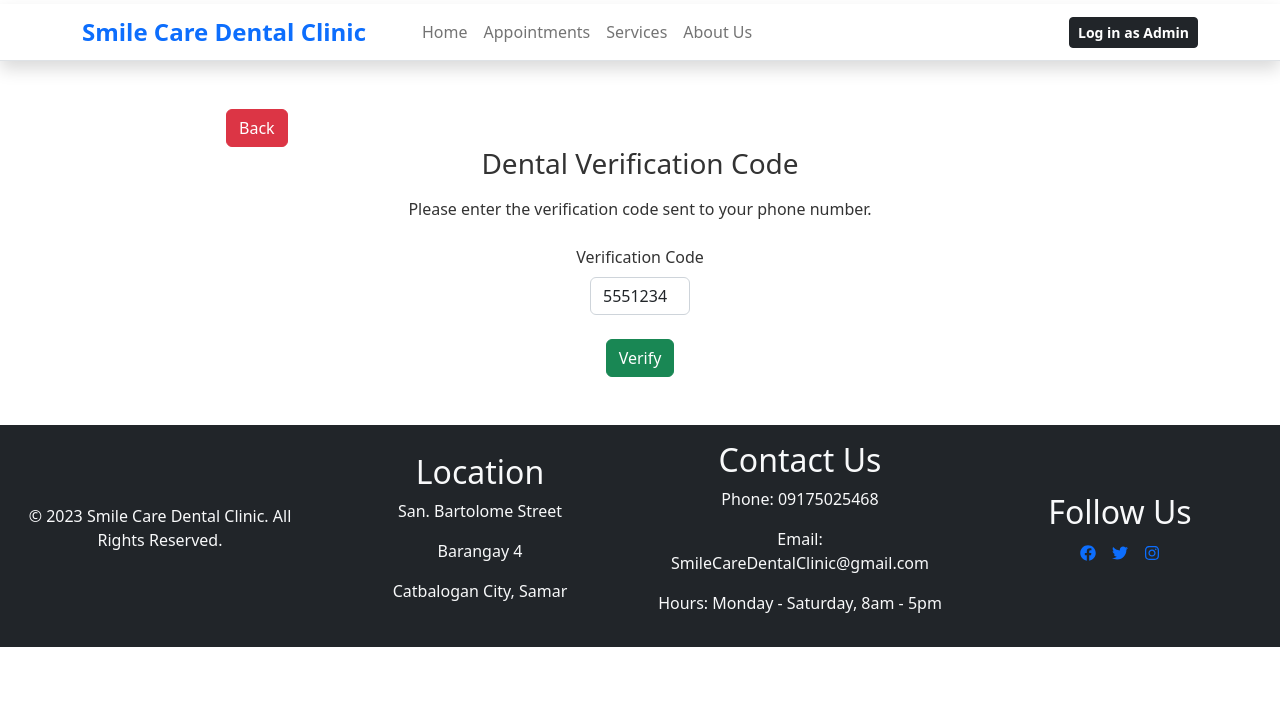
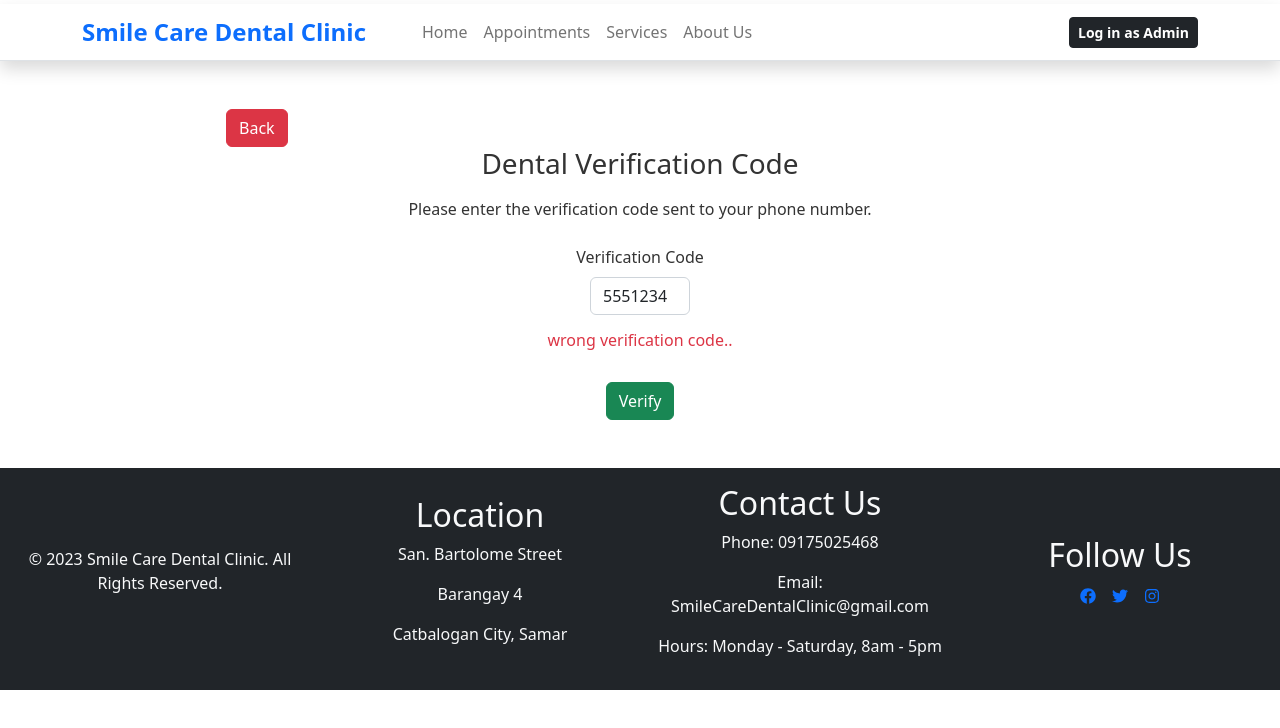
Before and after one commit to JustineLapura/Dental-Clinic-Appointment-Reservation-System, a React (Create React App) app: page /verify-code in a window 1280 px wide. Both pictures are taken after typing "5551234" into the empty fields and a click on the button "Verify". Shown: the top 728 px of the page. Built offline with nearby package versions, Linux system fonts and the light colour scheme; the HTML template or start-up script is replaced by a standard one.

Commit message:
added verification error prompt

```diff
--- a/src/pages/VerifictaionCodePage.jsx
+++ b/src/pages/VerifictaionCodePage.jsx
@@ -8,6 +8,7 @@ import { nanoid } from 'nanoid';
 function VerificationCodePage() {
     const navigate = useNavigate()
     const [verifyCode, setVerifyCode] = useState("")
+    const [errorPrompt, setErrorPrompt] = useState(false)
     const { code, generateCode } = useContext(VerifcationCodeContext)
     const { users, setUsers, gender, email, password, firstName, lastName, phone, address, setErrorMessage } = useContext(UsersContext)
 
@@ -31,9 +32,10 @@ function VerificationCodePage() {
 
             setUsers([...users, newUser]);
             setErrorMessage("");
+            setErrorPrompt(true)
             navigate("/appointments")
         } else {
-            alert("Wrong verification code.")
+            setErrorPrompt(true)
         }
     }
 
@@ -70,6 +72,7 @@ function VerificationCodePage() {
                                 />
                             </div>
                         </Form.Group>
+                        {errorPrompt && <h6 className='text-danger mt-3'>wrong verification code..</h6>}
                         <br />
                         <Button variant="success" type="submit" className="btn-block" onClick={handleVerifyCode}>
                             Verify
```
